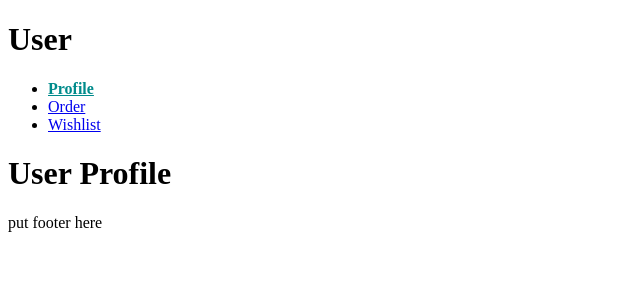
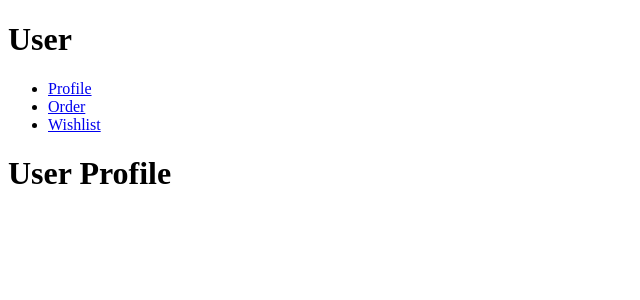
Before and after one commit to Nabilfadilah/belajar-vuejs-router, a Vue app in the folder vue-router/: page /users/profile in a window 1280 px wide. Shown: the top 300 px of the page, without its empty margins (0-640 px from the left). Built offline with nearby package versions, Linux system fonts and the light colour scheme.

Commit message:
Tugas 9: Ubah komponen User dengan menambahkan RouterView untuk header, footer dan default

```diff
--- /dev/null
+++ b/vue-router/src/components/tugas9/User.vue
@@ -0,0 +1,19 @@
+<!-- Tugas 9 -->
+<!-- Misal kita akan ubah komponen User dengan menambahkan RouterView untuk header, footer dan default -->
+
+<script setup>
+
+</script>
+
+<template>
+  <div>
+    <h1>User</h1>
+    <RouterView name="header" />
+    <RouterView />
+    <RouterView name="footer" />
+  </div>
+</template>
+
+<style scoped>
+
+</style>
--- /dev/null
+++ b/vue-router/src/components/tugas9/UserHeader.vue
@@ -0,0 +1,23 @@
+<script setup>
+
+</script>
+
+<template>
+  <div>
+    <ul>
+        <li>
+            <RouterLink :to="{name: 'user-profile'}">Profile</RouterLink>
+        </li>
+        <li>
+            <RouterLink :to="{name: 'user-order'}">Order</RouterLink>
+        </li>
+        <li>
+            <RouterLink :to="{name: 'user-wishlist'}">Wishlist</RouterLink>
+        </li>
+    </ul>
+  </div>
+</template>
+
+<style scoped>
+
+</style>
--- /dev/null
+++ b/vue-router/src/components/tugas9/UserOrderFooter.vue
@@ -0,0 +1,13 @@
+<script setup>
+
+</script>
+
+<template>
+  <div>
+    <p>This is user order footer</p>
+  </div>
+</template>
+
+<style scoped>
+
+</style>
--- /dev/null
+++ b/vue-router/src/components/tugas9/UserWishlistFooter.vue
@@ -0,0 +1,13 @@
+<script setup>
+
+</script>
+
+<template>
+  <div>
+    <p>This is wishlist footer</p>
+  </div>
+</template>
+
+<style scoped>
+
+</style>
--- a/vue-router/src/main.js
+++ b/vue-router/src/main.js
@@ -8,11 +8,15 @@ import NotFound from "./components/NotFound.vue";
 // import ProductSearch from "./components/tugas3/ProductSearch.vue";
 import UserWishlist from "./components/tugas4/UserWishlist.vue";
 // import User from "./components/tugas4/User.vue";
-import User from "./components/tugas7/User.vue";
+// import User from "./components/tugas7/User.vue";
 import UserProfile from "./components/tugas4/UserProfile.vue";
 import UserOrder from "./components/tugas4/UserOrder.vue";
 // import ProductSearch from "./components/tugas6/ProductSearch.vue";
 import ProductSearch from "./components/tugas8/ProductSearch.vue";
+import UserHeader from "./components/tugas9/UserHeader.vue";
+import UserOrderFooter from "./components/tugas9/UserOrderFooter.vue";
+import UserWishlistFooter from "./components/tugas9/UserWishlistFooter.vue";
+import User from "./components/tugas9/User.vue";
 
 // object router
 const router = createRouter({
@@ -85,28 +89,66 @@ const router = createRouter({
       // router children
       path: "/users",
       component: User,
+
+      // Named View
       children: [
         {
           path: "",
-          component: UserProfile,
-          name: "user"
+          name: "user",
+          components: {
+            header: UserHeader,
+            default: UserProfile,
+          },
         },
         {
           path: "profile",
-          component: UserProfile,
-          name: "user-profile"
+          name: "user-profile",
+          components: {
+            header: UserHeader,
+            default: UserProfile,
+          },
         },
         {
           path: "order",
-          component: UserOrder,
-          name: "user-order"
+          name: "user-order",
+          components: {
+            header: UserHeader,
+            default: UserOrder,
+            footer: UserOrderFooter,
+          },
         },
         {
           path: "wishlist",
-          component: UserWishlist,
-          name: "user-wishlist"
+          name: "user-wishlist",
+          components: {
+            header: UserHeader,
+            default: UserWishlist,
+            footer: UserWishlistFooter,
+          },
         },
       ],
+      // children: [
+      //   {
+      //     path: "",
+      //     component: UserProfile,
+      //     name: "user"
+      //   },
+      //   {
+      //     path: "profile",
+      //     component: UserProfile,
+      //     name: "user-profile"
+      //   },
+      //   {
+      //     path: "order",
+      //     component: UserOrder,
+      //     name: "user-order"
+      //   },
+      //   {
+      //     path: "wishlist",
+      //     component: UserWishlist,
+      //     name: "user-wishlist"
+      //   },
+      // ],
     },
   ],
   history: createWebHistory(),
```
